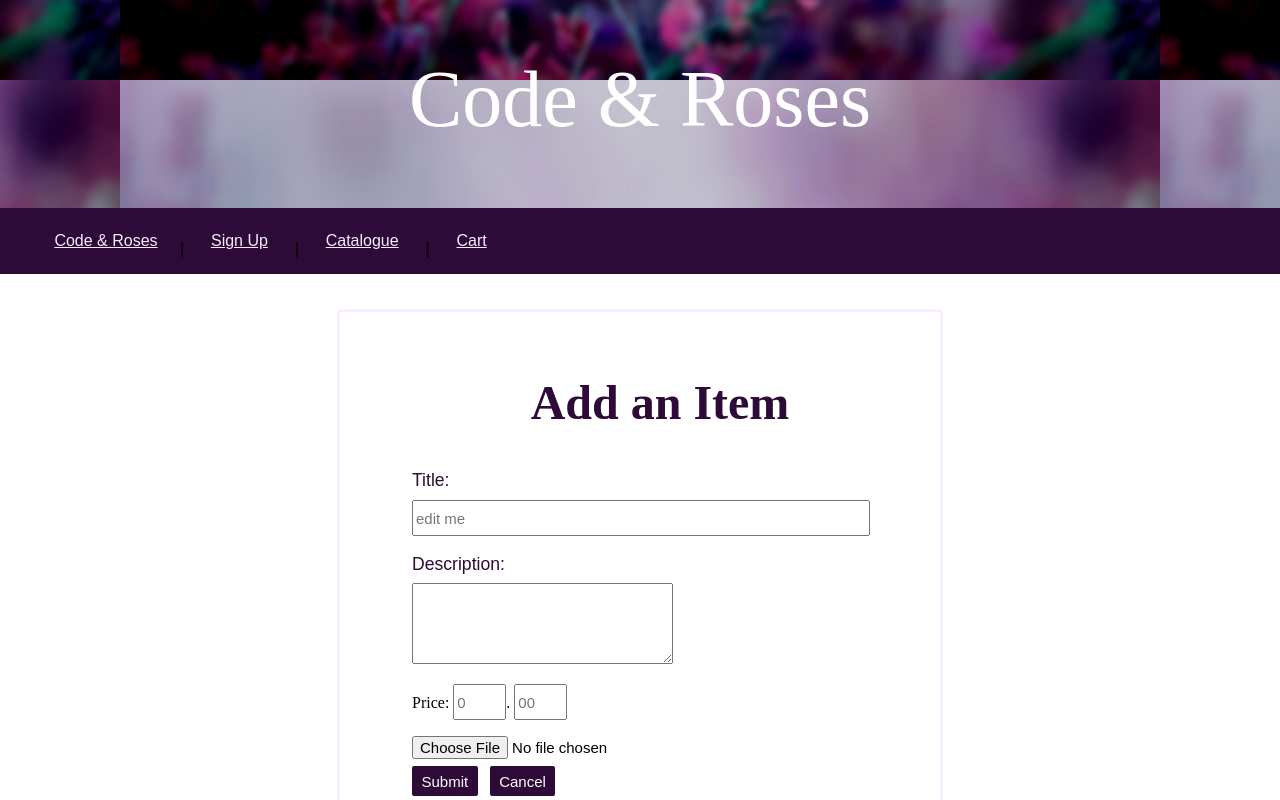
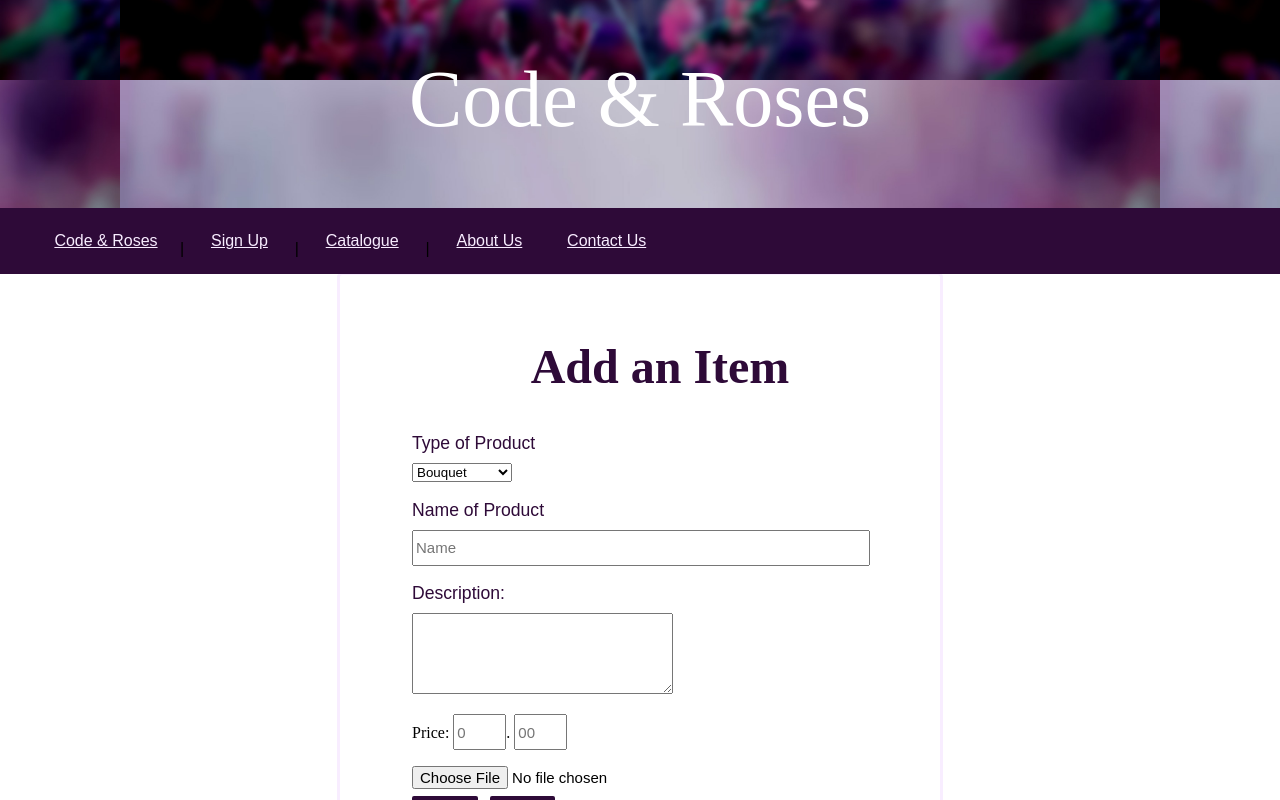
Before and after one commit to mmartinez218/codeAndRoses, a Vue app: page /components/AddItem in a window 1280 px wide. Built offline with nearby package versions, Linux system fonts and the light colour scheme.

Commit message:
Add files via upload

```diff
--- a/src/App.vue
+++ b/src/App.vue
@@ -1,12 +1,13 @@
 <link href="https://fonts.googleapis.com/css?family=Cormorant|Hind+Vadodara" rel="stylesheet"/>
-<template >
+<template>
   <div id="header">
     <h1>Code & Roses</h1>
     <div id="navBar">
       <router-link id="nav" to="/">Code & Roses</router-link>|
       <router-link id="nav" to="/SignUp">Sign Up</router-link> |
       <router-link id="nav" to="/FlowerPage">Catalogue</router-link> |
-      <router-link id="nav" to="/About">Cart</router-link>
+      <router-link id="nav" to="/About">About Us</router-link>
+      <router-link id="nav" to="/Contact">Contact Us</router-link>
     </div>
 
     <div id="rView">
@@ -23,7 +24,6 @@
 
 </template>
 
-
 <style>
 #banner{
     background-color: red;
@@ -36,9 +36,8 @@
     background-image: url("./imgs/colorful-dream-wallpaper-flower-wallpaper-5a9d848eeb97de0036179d40.jpg");
     background-repeat: no-repeat;
     background-size: cover;
+}
 
-
-}
 #bannerCon{
     background-color: white;
 }
@@ -198,10 +197,8 @@ h3{
 
 #rView{
     position:relative;
-    top:6.9em;
+    top:4.6em;
     z-index: -1;
-    overflow: scroll;
-
 
 }
 
--- a/src/components/AddItem.vue
+++ b/src/components/AddItem.vue
@@ -2,8 +2,14 @@
   <div id="form" >
       <h2> Add an Item</h2>
         <form>
-            <p id="formHeading">Title: </p>
-            <input v-model="message" placeholder="edit me">
+            <p id="formHeading">Type of Product</p>
+            <select>
+                <option value="bouquet">Bouquet</option>
+                <option value="bouquet">Arrangement</option>
+                <option value="bouquet">Planter</option>
+            </select>
+            <p id="formHeading">Name of Product</p>
+            <input v-model="message" placeholder="Name">
 
             <p id="formHeading">Description: </p>
 
--- a/src/components/HelloWorld.vue
+++ b/src/components/HelloWorld.vue
@@ -1,5 +1,6 @@
 <template>
   <div class="hello">
+
 
     <div class="homeGallery">
         <div class="galleryCon">
@@ -36,11 +37,11 @@
                 <img src="../imgs/lethal-combination-standard_1.jpg" class="galleryImgs"/>
              </a>
         </div>
+
     </div>
       add an about button on the nav<br>
     and a contact buton<br>
-
-    <div id="banner">
+       <div id="banner">
         <div id="bannerCon">
             <h3> Shop for any occasion!</h3>
             <p id="bannerDesc">Check the catalogue for the our finest flowers also add a button bro</p>
--- a/src/router.js
+++ b/src/router.js
@@ -5,6 +5,7 @@ import Start from './views/Start.vue'
 import AddItem from './components/AddItem.vue'
 import SignUp from './views/SignUp.vue'
 import FlowerPage from './views/FlowerPage.vue'
+import Bouquets from './views/Bouquets.vue'
 
 Vue.use(Router)
 
@@ -29,6 +30,11 @@ export default new Router({
       component:FlowerPage
     },
     {
+      path: '/Bouquets',
+      name: 'Bouquets',
+      component:Bouquets
+    },
+    {
       path: '/components/AddItem',
       name: 'AddItem',
       component:AddItem
--- a/src/views/FlowerPage.vue
+++ b/src/views/FlowerPage.vue
@@ -1,20 +1,24 @@
 <template>
   <div class="about">
-    <h2>This is the flower/catalogue page</h2>
+    <h2>Shop Collection</h2>
       <button @click="ChangeAddItem" id="button"> Add Item</button>
        <div v-if="page===1">
         <AddItemsV/>
             </div>
+
+        <Products />
   </div>
 </template>
 <script>
     import AddItem from "@/components/AddItem.vue"
     import Register from "@/components/Register.vue"
+    import Products from "@/components/Products.vue"
     export default{
         name:"Start",
         components:{
             AddItemsV:AddItem,
-            MyReg:Register
+            MyReg:Register,
+            Products:Products
 
         },
         data(){
--- a/src/views/Home.vue
+++ b/src/views/Home.vue
@@ -1,6 +1,6 @@
 <template >
   <div class="home">
-      <h2> Top Three bouquet for January</h2>
+      <h2> Top Three Products for January</h2>
   <HelloWorld/>
   </div>
 </template>
@@ -18,5 +18,7 @@ export default {
 }
 </script>
 <style>
-
+    HelloWorld{
+        color:red;
+    }
 </style>
--- a/src/views/SignUp.vue
+++ b/src/views/SignUp.vue
@@ -3,16 +3,16 @@
       <h2> Create an Account</h2>
         <form>
             <p id="formHeading">First name: </p>
-            <input v-model="message" placeholder="edit me">
+            <input v-model="message" placeholder="First Name">
 
             <p id="formHeading">Last name: </p>
-            <input v-model="message" placeholder="edit me">
+            <input v-model="message" placeholder="Last Name">
 
             <p id="formHeading">Email: </p>
-            <input type="email" v-model="message" placeholder="edit me">
+            <input type="email" v-model="message" placeholder="Email">
 
             <p id="formHeading">Password: </p>
-            <input type="password" v-model="message" placeholder="edit me">
+            <input type="password" v-model="message" placeholder="Choose a password">
             <p>Message is: {{ message }}</p>
 
             <button id="button" @click="submit">Submit</button>
```
Also changed, not shown: src/imgs/colorful-dream-wallpaper-flower-wallpaper-5a9d848eeb97de0036179d40.jpg (added).
